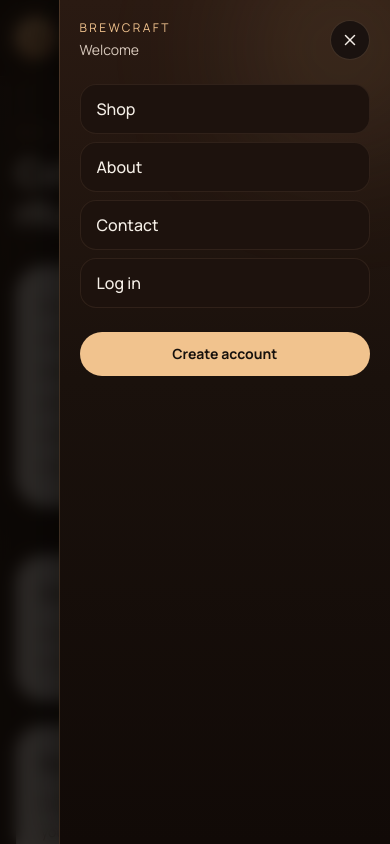
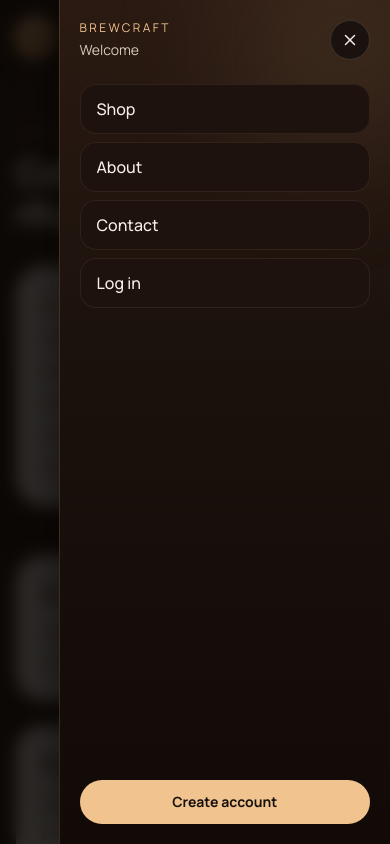
Before and after one commit to abdullahyaseen0010/coffee, a Next.js app: page /about in a window 390 px wide. Both pictures are taken after a click on the button "Open menu". Shown: the top 844 px of the page. Built offline with nearby package versions, Linux system fonts and the light colour scheme; no server answers.

Commit message:
Update mobile-nav.tsx

```diff
--- a/components/mobile-nav.tsx
+++ b/components/mobile-nav.tsx
@@ -4,20 +4,32 @@ import Link from "next/link";
 import { createPortal } from "react-dom";
 import { AnimatePresence, motion } from "framer-motion";
 import { Menu, X } from "lucide-react";
-import { useEffect, useState } from "react";
+import { useEffect, useState, useSyncExternalStore } from "react";
 
 type MobileNavProps = {
   isAuthenticated: boolean;
   userName?: string | null;
 };
 
+function subscribe() {
+  return () => {};
+}
+
+function getClientSnapshot() {
+  return true;
+}
+
+function getServerSnapshot() {
+  return false;
+}
+
+function useHasMounted() {
+  return useSyncExternalStore(subscribe, getClientSnapshot, getServerSnapshot);
+}
+
 export function MobileNav({ isAuthenticated, userName }: MobileNavProps) {
   const [isOpen, setIsOpen] = useState(false);
-  const [mounted, setMounted] = useState(false);
-
-  useEffect(() => {
-    setMounted(true);
-  }, []);
+  const mounted = useHasMounted();
 
   useEffect(() => {
     if (!isOpen) {
@@ -59,7 +71,7 @@ export function MobileNav({ isAuthenticated, userName }: MobileNavProps) {
           animate={{ opacity: 1 }}
           exit={{ opacity: 0 }}
           transition={{ duration: 0.18 }}
-          className="fixed inset-0 z-[100] bg-[#0c0806]/80 backdrop-blur-sm md:hidden"
+          className="fixed inset-0 z-100 bg-[#0c0806]/80 backdrop-blur-sm md:hidden"
           onClick={() => setIsOpen(false)}
         >
           <motion.aside
@@ -68,7 +80,7 @@ export function MobileNav({ isAuthenticated, userName }: MobileNavProps) {
             exit={{ x: "100%" }}
             transition={{ type: "spring", stiffness: 280, damping: 28 }}
             onClick={(event) => event.stopPropagation()}
-            className="absolute right-0 top-0 h-full w-[85vw] max-w-sm overflow-y-auto border-l border-[#d4a87c]/20 bg-[linear-gradient(180deg,#2a1a12_0%,#1a110c_45%,#110a07_100%)] p-5 shadow-[0_0_50px_rgba(0,0,0,0.6)]"
+            className="absolute right-0 top-0 flex h-full w-[85vw] max-w-sm flex-col overflow-hidden border-l border-[#d4a87c]/20 bg-[linear-gradient(180deg,#2a1a12_0%,#1a110c_45%,#110a07_100%)] p-5 shadow-[0_0_50px_rgba(0,0,0,0.6)]"
           >
             {/* warm caramel glow */}
             <div
@@ -112,7 +124,7 @@ export function MobileNav({ isAuthenticated, userName }: MobileNavProps) {
               <Link
                 href="/register"
                 onClick={() => setIsOpen(false)}
-                className="relative mt-6 inline-flex min-h-[44px] w-full items-center justify-center rounded-full bg-[#f1c38e] px-5 py-3 text-sm font-bold text-[#17110d] transition hover:bg-[#f5cfa3]"
+                className="relative mt-auto inline-flex min-h-11 w-full items-center justify-center rounded-full bg-[#f1c38e] px-5 py-3 text-sm font-bold text-[#17110d] transition hover:bg-[#f5cfa3]"
               >
                 Create account
               </Link>
```
